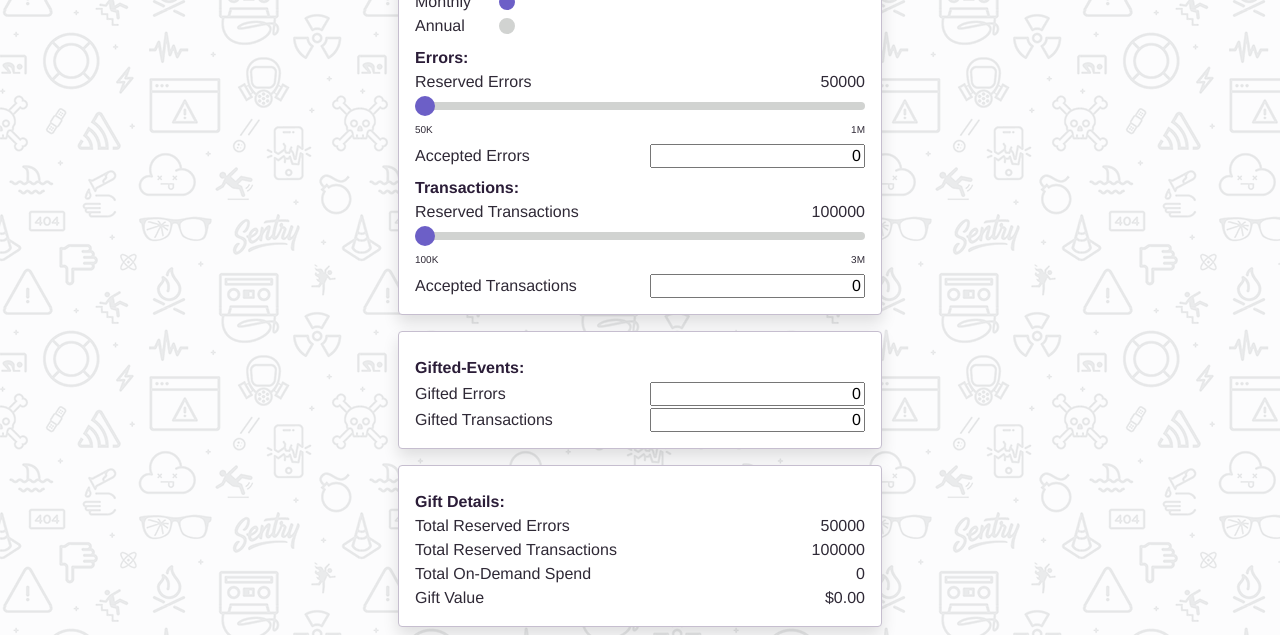
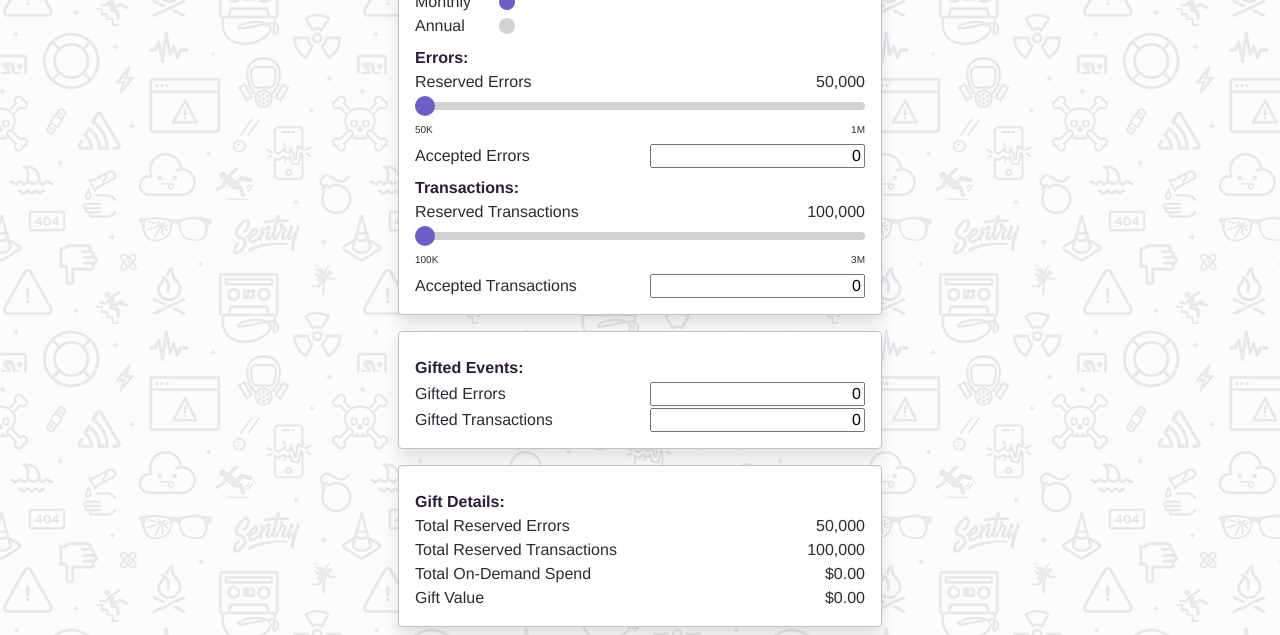
Before and after one commit to souredoutlook/santry-claus, a React (Create React App) app: page / in a window 1280 px wide. Shown: the part 288-923 px from the top of the page. Built offline with nearby package versions, Linux system fonts and the light colour scheme.

Commit message:
initialize event number formatting

```diff
--- a/src/App.js
+++ b/src/App.js
@@ -10,8 +10,8 @@ import './App.scss';
 
 export default function App() {
 
-  // Create our number formatter.
-  const formatter = new Intl.NumberFormat('en-US', {
+  // Create our number currencyFormatter.
+  const currencyFormatter = new Intl.NumberFormat('en-US', {
     style: 'currency',
     currency: 'USD',
 
@@ -19,6 +19,8 @@ export default function App() {
     minimumFractionDigits: 2, // (this suffices for whole numbers, but will print 2500.10 as $2,500.1)
     maximumFractionDigits: 2, // (causes 2500.99 to be printed as $2,501)
   });
+
+  const eventFormatter = new Intl.NumberFormat('en-US')
 
   const [giftDetails, setGiftDetails] = useState({
     plan: "Team",
@@ -57,35 +59,41 @@ export default function App() {
           type={RESERVED_EVENTS.errors}
           giftDetails={giftDetails}
           setGiftDetails={setGiftDetails}
+          eventFormatter={eventFormatter}
         />
         <Input
           type={EVENT_CONSTANTS.acceptedErrors}
           giftDetails={giftDetails}
           setGiftDetails={setGiftDetails}
+          eventFormatter={eventFormatter}
         />
         <h4 className="group-label">Transactions:</h4>
         <Slider
           type={RESERVED_EVENTS.transactions}
           giftDetails={giftDetails}
           setGiftDetails={setGiftDetails}
+          eventFormatter={eventFormatter}
         />
         <Input
           type={EVENT_CONSTANTS.acceptedTransactions}
           giftDetails={giftDetails}
           setGiftDetails={setGiftDetails}
+          eventFormatter={eventFormatter}
         />
       </div>
       <div className="card--gifted-events">
-        <h4 className="group-label">Gifted-Events:</h4>
+        <h4 className="group-label">Gifted Events:</h4>
         <Input
           type={EVENT_CONSTANTS.giftedErrors}
           giftDetails={giftDetails}
           setGiftDetails={setGiftDetails}
+          eventFormatter={eventFormatter}
         />
         <Input
           type={EVENT_CONSTANTS.giftedTransactions}
           giftDetails={giftDetails}
           setGiftDetails={setGiftDetails}
+          eventFormatter={eventFormatter}
         />
       </div>
       <div className="card--computed-values">
@@ -93,20 +101,20 @@ export default function App() {
         <div className="computed--reserved-events">
           <div className="computed-group">
             <span>Total Reserved Errors</span>
-            <span>{(giftDetails.reservedErrors * 1000) + giftDetails.giftedErrors}</span>
+            <span>{eventFormatter.format((giftDetails.reservedErrors * 1000) + giftDetails.giftedErrors)}</span>
           </div>
           <div className="computed-group">
             <span>Total Reserved Transactions</span>
-            <span>{(giftDetails.reservedTransactions * 1000) + giftDetails.giftedTransactions}</span>
+            <span>{eventFormatter.format((giftDetails.reservedTransactions * 1000) + giftDetails.giftedTransactions)}</span>
           </div>
         </div>
         <div className="computed--on-demand computed-group">
           <span>Total On-Demand Spend</span>
-          <span>{giftDetails.onDemand}</span>
+          <span>{currencyFormatter.format(giftDetails.onDemand.toFixed(2))}</span>
         </div>
         <div className="computed--gift-value computed-group">
           <span>Gift Value</span>
-          <span>{formatter.format(giftDetails.giftValue.toFixed(2))}</span>
+          <span>{currencyFormatter.format(giftDetails.giftValue.toFixed(2))}</span>
         </div>
       </div>
     </div>
--- a/src/components/Input.jsx
+++ b/src/components/Input.jsx
@@ -2,17 +2,19 @@ import { computeOnDemand, computeGiftValue } from "../helpers/helpers"
 
 export default function Input(props) {
 
-    const { type, giftDetails, setGiftDetails } = props;
+    const { type, giftDetails, setGiftDetails, eventFormatter } = props;
     const { title, key } = type;
 
     function onChange(event) {
         const { target } = event;
 
+        const value = parseInt(target.value.replace(/,/g, ''));
+
         setGiftDetails(prev => ({
             ...prev,
-            [key]: parseInt(target.value) || 0,
-            onDemand: computeOnDemand({...prev, [key]: parseInt(target.value) || 0}),
-            giftValue: computeGiftValue({...prev, [key]: parseInt(target.value) || 0}),
+            [key]: value || 0,
+            onDemand: computeOnDemand({...prev, [key]: value || 0}),
+            giftValue: computeGiftValue({...prev, [key]: value || 0}),
         }));
     };
 
@@ -23,7 +25,7 @@ export default function Input(props) {
                 placeholder={title}
                 name={key}
                 onChange={onChange}
-                value={parseInt(giftDetails[key]) || 0}
+                value={eventFormatter.format(parseInt(giftDetails[key]) || 0)}
             />
         </div>
     );
--- a/src/components/Slider.jsx
+++ b/src/components/Slider.jsx
@@ -2,7 +2,7 @@ import { computeOnDemand, computeGiftValue } from "../helpers/helpers"
 
 export default function Slider(props) {
 
-    const { type, giftDetails, setGiftDetails } = props;
+    const { type, giftDetails, setGiftDetails, eventFormatter } = props;
     const { title, list, key } = type;
 
     function onChange(event) {
@@ -20,7 +20,7 @@ export default function Slider(props) {
         <div className="slider-group">
             <div className="slider-label">
                 <label for={title} className="slider-label">{title}</label>
-                <label for={title} className="slider-value">{parseInt(giftDetails[key]) * 1000}</label>
+                <label for={title} className="slider-value">{eventFormatter.format(parseInt(giftDetails[key]) * 1000)}</label>
             </div>
             <div className="slider-component">
                 <input type="range" name={title} min={0} max={list.length - 1} step={1} onChange={onChange} value={list.indexOf(giftDetails[key])}/>
```
